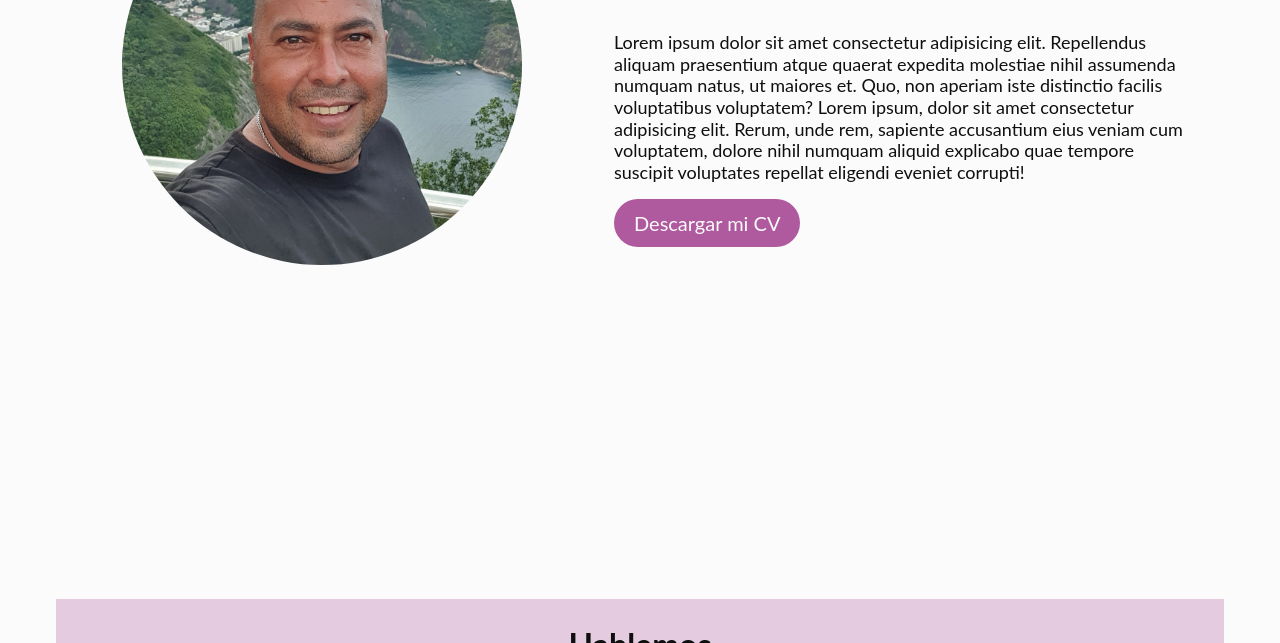
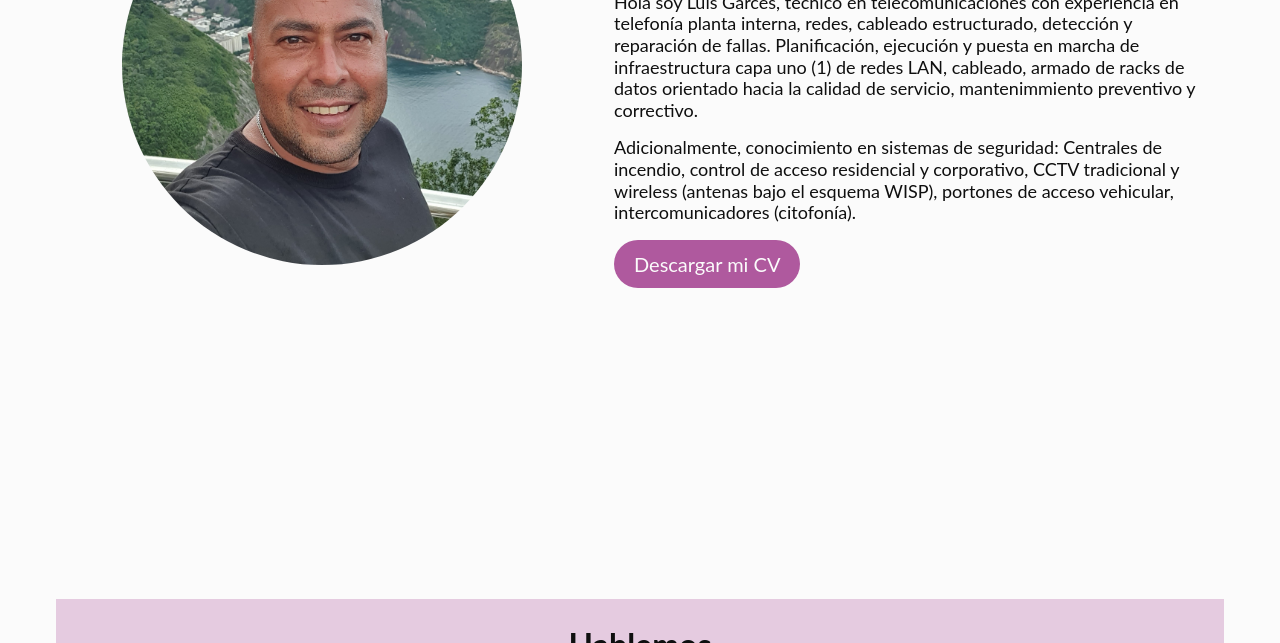
Before and after one commit to lui779/proyecto-2-cod-latam, a plain HTML site: page index.html in a window 1280 px wide. Shown: the part 457-1100 px from the top of the page. Drawn offline with Linux system fonts and the light colour scheme.

Commit message:
Actualización de presentación

```diff
--- a/css/styles.css
+++ b/css/styles.css
@@ -283,7 +283,6 @@ footer{
   .nav-menu-link {
     padding: 6px 10px;
     color: black;
-    font: bold;
   }
 
   .nav-menu-link:hover,   /*Aquí le quitamos el sombreado y activamos solo cambio de color de letra*/
--- a/index.html
+++ b/index.html
@@ -96,14 +96,20 @@
         <article class="presentacion">
           <h1>Hola soy Luis!</h1>
           <p>
-            Lorem ipsum dolor sit amet consectetur adipisicing elit. Repellendus
-            aliquam praesentium atque quaerat expedita molestiae nihil assumenda
-            numquam natus, ut maiores et. Quo, non aperiam iste distinctio
-            facilis voluptatibus voluptatem? Lorem ipsum, dolor sit amet
-            consectetur adipisicing elit. Rerum, unde rem, sapiente accusantium
-            eius veniam cum voluptatem, dolore nihil numquam aliquid explicabo
-            quae tempore suscipit voluptates repellat eligendi eveniet corrupti!
+            Hola soy Luis Garces, técnico en telecomunicaciones con experiencia
+            en telefonía planta interna, redes, cableado estructurado, detección
+            y reparación de fallas. Planificación, ejecución y puesta en marcha
+            de infraestructura capa uno (1) de redes LAN, cableado, armado de
+            racks de datos orientado hacia la calidad de servicio,
+            mantenimmiento preventivo y correctivo.
           </p>
+          <p>
+            Adicionalmente, conocimiento en sistemas de seguridad: Centrales de
+            incendio, control de acceso residencial y corporativo, CCTV
+            tradicional y wireless (antenas bajo el esquema WISP), portones de
+            acceso vehicular, intercomunicadores (citofonía).
+          </p>
+
           <a
             href="documents\resumen_curricular_Luis_ Garces.pdf"
             class="button"
```
Also changed, not shown: js/main.js (+4 -3 lines).
